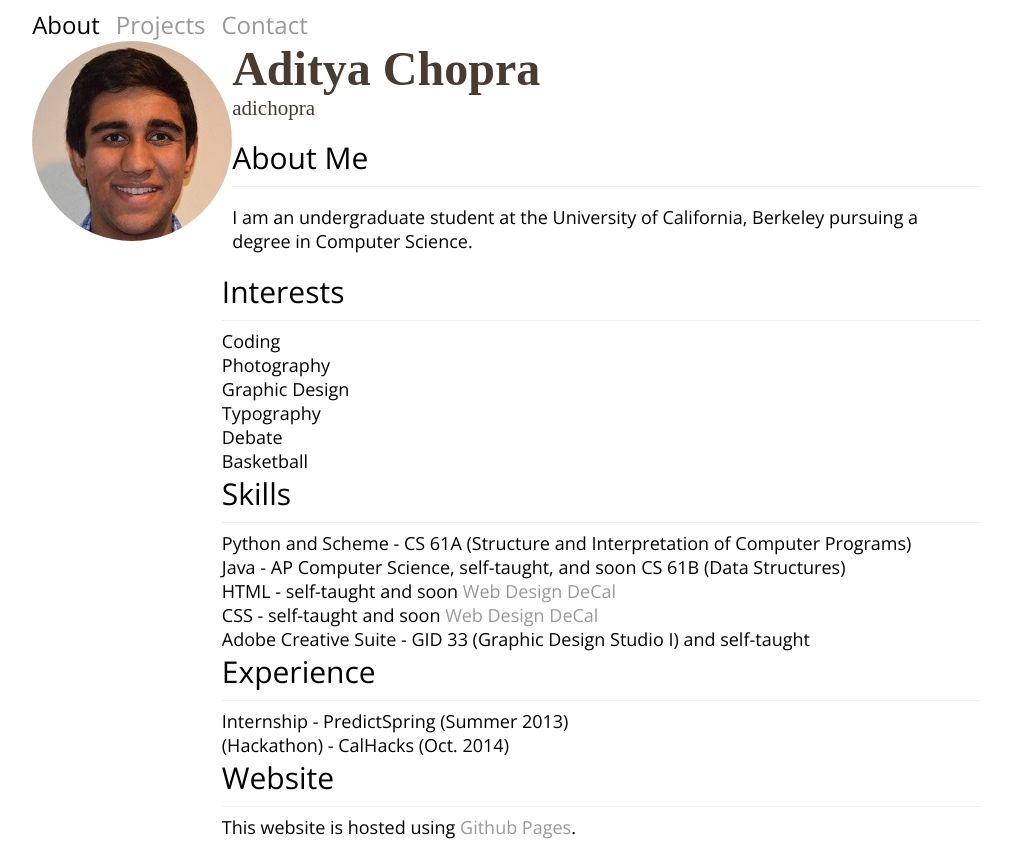
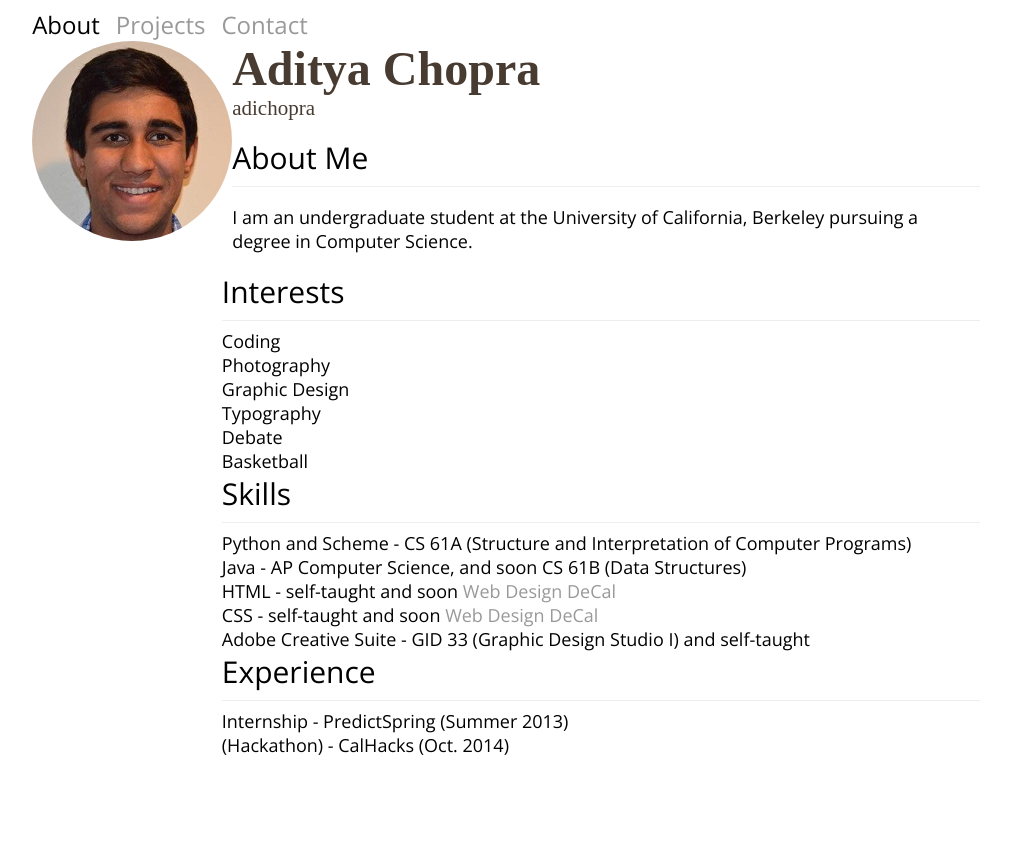
Before and after one commit to adichopra/adichopra.github.io, a plain HTML site: page index.html in a window 1280 px wide. Shown: the whole page, without its empty margins (39-1050 px from the left). After the commit the page ends 800 px from the top, so only its background shows below. Drawn offline with nearby package versions, Linux system fonts and the light colour scheme; a web font is replaced by a local one.

Commit message:
Design / content changes
- Removed website from about section
- Added emphasis to college name
- Added lines to contact page to match the rest of the website

```diff
--- a/index.html
+++ b/index.html
@@ -16,7 +16,7 @@
 		<p></p>
 		<h2>About Me</h2>
 		<hr></hr>
-		<h3><p>I am an undergraduate student at the University of California, Berkeley pursuing a degree in <normal>Computer Science</normal>.</p></h3>
+		<h3><p>I am an undergraduate student at the <normal>University of California, Berkeley</normal> pursuing a degree in <normal>Computer Science</normal>.</p></h3>
 		<h2>Interests</h2>
 		<hr></hr>
 		<h3>Coding</h3>
@@ -28,7 +28,7 @@
 		<h2>Skills</h2>
 		<hr></hr>
 		<h3><normal>Python and Scheme</normal> - CS 61A (Structure and Interpretation of Computer Programs)</h3>
-		<h3><normal>Java</normal> - AP Computer Science, self-taught, and soon CS 61B (Data Structures)</h3>
+		<h3><normal>Java</normal> - AP Computer Science, and soon CS 61B (Data Structures)</h3>
 		<h3><normal>HTML</normal> - self-taught and soon <a href="http://wdd.io/">Web Design DeCal</a></h3>
 		<h3><normal>CSS</normal> - self-taught and soon <a href="http://wdd.io/">Web Design DeCal</a></h3>
 		<h3><normal>Adobe Creative Suite</normal> - GID 33 (Graphic Design Studio I) and self-taught</h3>
@@ -36,8 +36,5 @@
 		<hr></hr>
 		<h3><normal>Internship</normal> - PredictSpring (Summer 2013)</h3>
 		<h3><normal>(Hackathon)</normal> - CalHacks (Oct. 2014)</h3>
-		<h2>Website</h2>
-		<hr></hr>
-		<h3>This website is hosted using <a href="http://pages.github.com/">Github Pages</a>.</h3>
 	</body>
 </html>
--- a/style.css
+++ b/style.css
@@ -97,6 +97,7 @@ normal {
 	-moz-border-radius: 10px;
 	margin: 0;
 	margin-left: 1%;
+	-webkit-transition: background-color 300ms linear;
 }
 .rounded:hover {
 	background: #000000;
```
Also changed, not shown: contact.html (+2 -0 lines).
